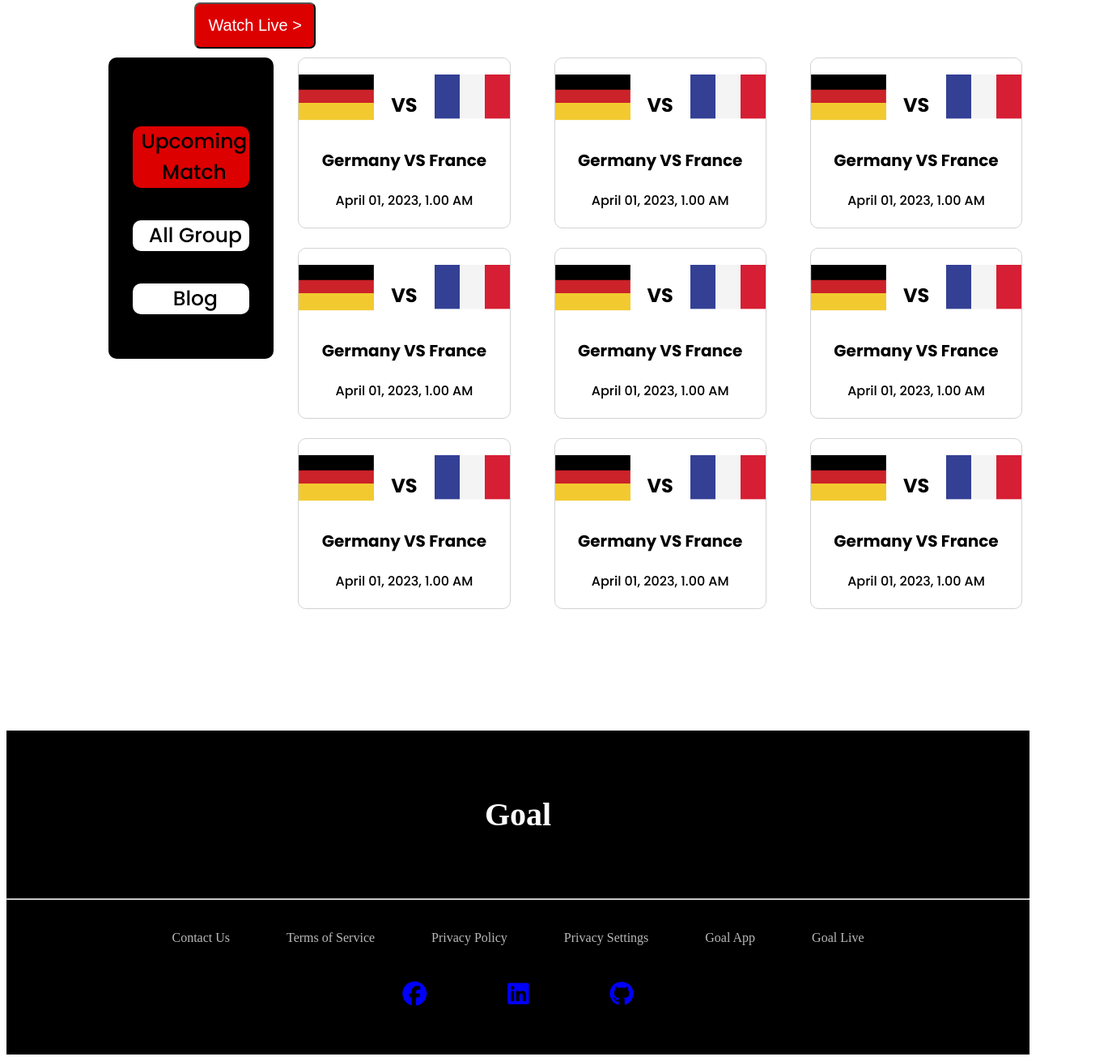
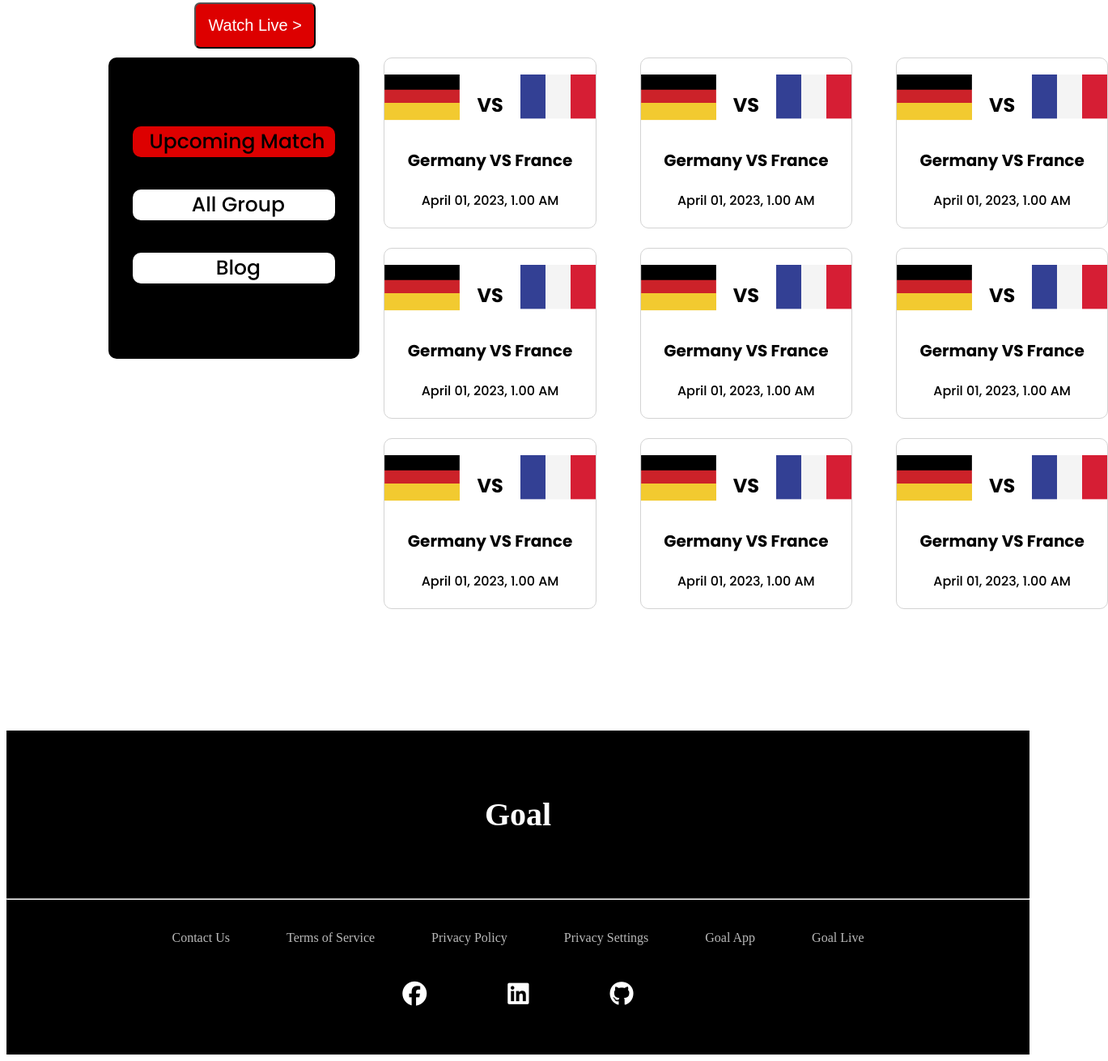
Before and after one commit to province-rehan/World-Cup-Info, a plain HTML site: page upcoming-match.html in a window 1280 px wide. Shown: the part 763-2073 px from the top of the page at 81% size, 1369 px wide, since content can reach past the window. Drawn offline with Linux system fonts and the light colour scheme; a web font is replaced by a local one.

Commit message:
hover added

```diff
--- a/CSS/Index.css
+++ b/CSS/Index.css
@@ -72,6 +72,8 @@
     padding: 15px;
     border-radius: 7px;
     color: white;
+
+
 }
 
 /*-------------
@@ -104,7 +106,11 @@
 
     color: white;
     background-color: black;
-    width: 30%;
+    /* width: 30%; */
+
+    width: 250px;
+    max-width: 250px;
+    min-width: 250px;
     height: 312px;
     padding: 30px;
     display: flex;
@@ -165,15 +171,13 @@
 
 
 
-
-
-
-
-
 .blog-news {
 
     border-radius: 10px;
+
 }
+
+
 
 .blog-banner img {
 
@@ -199,6 +203,15 @@
 
     margin-left: 30px;
     border: 1px solid lightgrey;
+    transition: transform 0.2s;
+
+
+}
+
+.blog-news:hover {
+
+    transform: scale(1.1);
+
 }
 
 
@@ -213,7 +226,15 @@
     margin-left: 20px;
 }
 
+.blog-btn {
 
+    cursor: pointer;
+    transition: transform 0.5s;
+}
+
+.blog-btn:hover {
+    background-color: #DD0000;
+}
 
 
 .time-msg {
@@ -356,5 +377,13 @@ hr {
 .social-media i {
 
     font-size: 30px;
-    color: blue;
+    color: white;
+    transition: transform 0.2s;
 }
+
+.social-media i:hover {
+
+    transform: scale(2);
+    color: #da185f;
+
+}
--- a/CSS/upcomming-match.css
+++ b/CSS/upcomming-match.css
@@ -102,17 +102,20 @@
 
     color: white;
     background-color: black;
-    width: 30%;
+    width: 250px;
+    max-width: 250px;
+    min-width: 250px;
     height: 312px;
     padding: 30px;
     display: flex;
     flex-direction: column;
     border-radius: 10px;
 
+}
 
 
 
-}
+
 
 .nav-web {
 
@@ -125,8 +128,18 @@
 
     border-radius: 10px;
     text-align: center;
+    transition: transform 0.2s;
+    cursor: pointer;
 
 }
+
+.nav-web:hover {
+
+    transform: scale(1.1);
+}
+
+
+
 
 .nav-web a {
     text-decoration: none;
@@ -165,9 +178,16 @@
     border-radius: 10px;
     margin-left: 30px;
     border: 1px solid lightgrey;
+    transition: transform 0.2s;
+}
 
 
+.match:hover {
+
+    transform: scale(1.1);
+
 }
+
 
 .team {
     display: flex;
@@ -259,10 +279,21 @@ hr {
     display: flex;
     justify-content: center;
     column-gap: 100px;
+
 }
+
+
 
 .social-media i {
 
     font-size: 30px;
-    color: blue;
+    color: white;
+    transition: transform 0.2s;
 }
+
+.social-media i:hover {
+
+    transform: scale(2);
+    color: #da185f;
+
+}
```
Also changed, not shown: index.html (+2 -2 lines).
